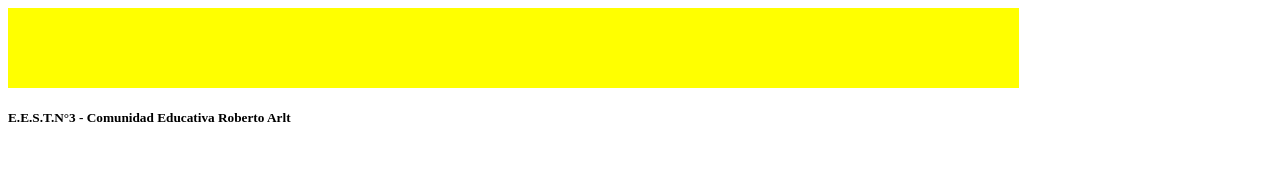
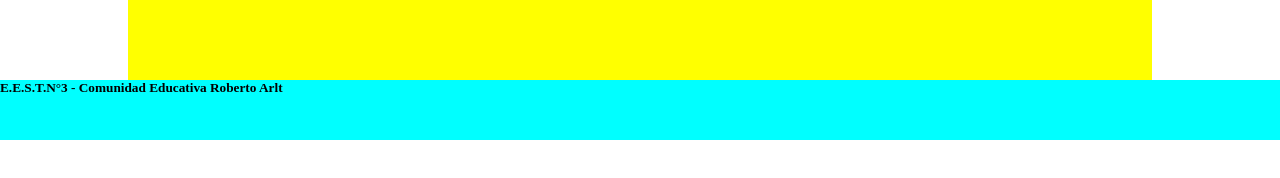
Before and after one commit to Busferis/pdisc23_73_g1, a plain HTML site: page index.html in a window 1280 px wide. Drawn offline with Linux system fonts and the light colour scheme.

Commit message:
Actualizacion

```diff
--- a/css/estilos.css
+++ b/css/estilos.css
@@ -1,5 +1,21 @@
-header{
+* {
+    margin: 0;
+    padding: 0;
+    box-sizing: border-box;
+}
+
+header {
     background-color: yellow;
     height: 80px;
+    /* altura */
     width: 80%;
+    /* ancho */
+    margin: auto;
+    /* me sirve para centrar un elemento que no ocupe 100% del ancho */
 }
+
+footer {
+    height: 60px;
+    width: 100%;
+    background-color: cyan;
+}
```
